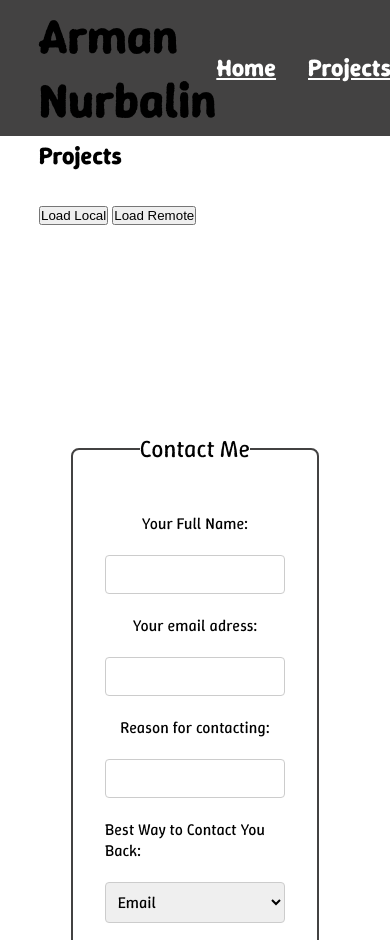
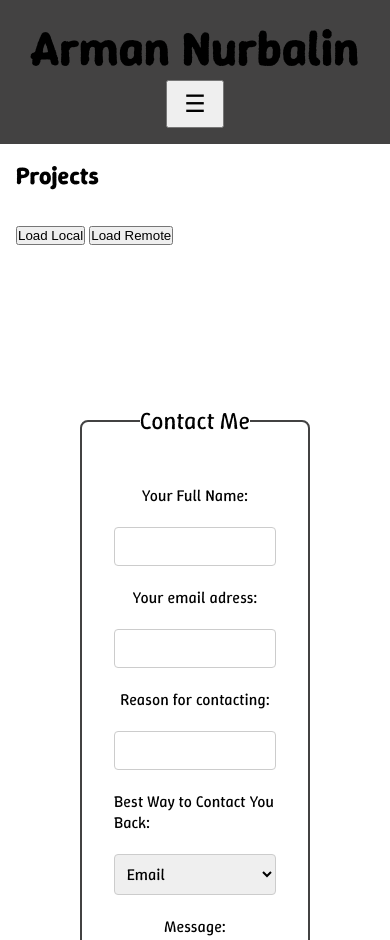
Before and after one commit to ArmanNurbalin/cse134-hw5, a plain HTML site: page projects.html in a window 390 px wide. Shown: the top 940 px of the page. Drawn offline with Linux system fonts and the light colour scheme.

Commit message:
Added hamburger menu and media responsiveness for mobile view

```diff
--- a/main.css
+++ b/main.css
@@ -1,11 +1,13 @@
 @font-face {
     font-family: "CustomFont";
     src: url(assets/WinkyRough-VariableFont_wght.ttf);
+    font-display: fallback;
 }
 
 :root{
     --main-bg-color: rgba(41, 40, 40, 0.877);
     --text-font: "CustomFont", sans-serif;
+    --nav-link-color: #867073;
 }
 
 * {
@@ -29,6 +31,14 @@ header {
 
 }
 
+header h1 a {
+    color: #000;
+    text-decoration: none;
+}
+
+.menu-toggle {
+    display:none;
+}
 nav {
     display: flex;
     gap: 2rem;
@@ -43,7 +53,7 @@ nav a{
 }
 
 nav a:hover {
-    color: red;
+    color: var(--nav-link-color);
     transform: scale(1.1);
 }
 
@@ -174,3 +184,40 @@ footer address a:hover img {
       padding: 1rem 0;
       justify-content: flex-start;
 }
+
+
+@media (max-width: 600px) {
+    header {
+        width: 100%;
+        padding: 1rem 0;
+        box-sizing: border-box;
+        display: flex;
+        flex-direction: column;
+        align-items: center;
+    }
+    nav.open {
+        display: flex;
+        flex-direction: column;
+        gap: 0.5rem;
+    }
+    .menu-toggle {
+        display: block;
+        cursor: pointer;
+        font-size: 1.5rem;
+        color: rgb(0, 0, 0);
+        padding: 0.5rem 1rem;
+    }
+
+    nav {
+        display:none;
+    }
+
+    contact-form {
+        margin: 0;
+        padding: 2rem;
+        width: 100%;
+    }
+    main {
+        padding: 1rem;
+    }
+}
--- a/projects.html
+++ b/projects.html
@@ -9,9 +9,13 @@
 </head>
 <body>
     <header>
-        <h1>Arman Nurbalin</h1>
-
-        <nav>
+        <h1>
+            <a href="index.html">Arman Nurbalin</a>
+        </h1>
+        <button class="menu-toggle" id="menu-toggle" aria-label="Toggle navigation" aria-expanded="false">
+            ☰
+        </button>
+        <nav id="nav-bar">
             <a href="index.html">Home</a>
             <a href="projects.html">Projects</a>
         </nav>
@@ -64,5 +68,15 @@
             <a href="https://www.instagram.com/arman2904/#"> <img src="assets/instagram.svg" alt="Instagram Page Link button"></a>
         </address>
     </footer>
+    <script>
+        const toggleBtn = document.getElementById('menu-toggle');
+        const nav = document.getElementById('nav-bar');
+
+        toggleBtn.addEventListener('click', () => {
+            const isOpen = toggleBtn.getAttribute('aria-expanded') === 'true';
+            toggleBtn.setAttribute('aria-expanded', String(!isOpen));
+            nav.classList.toggle('open');
+        });
+    </script>
 </body>
 </html>
```
Also changed, not shown: index.html (+17 -3 lines).
